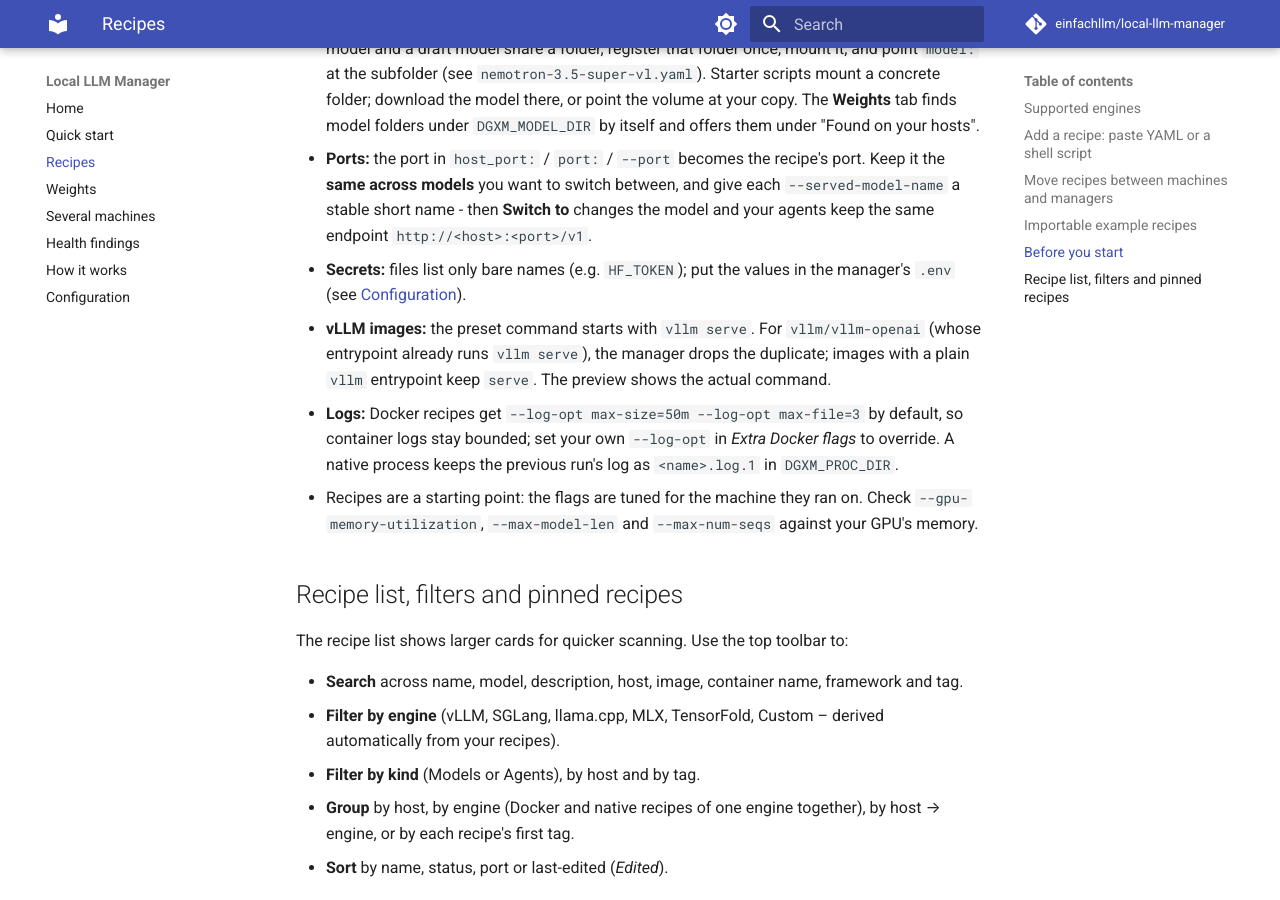
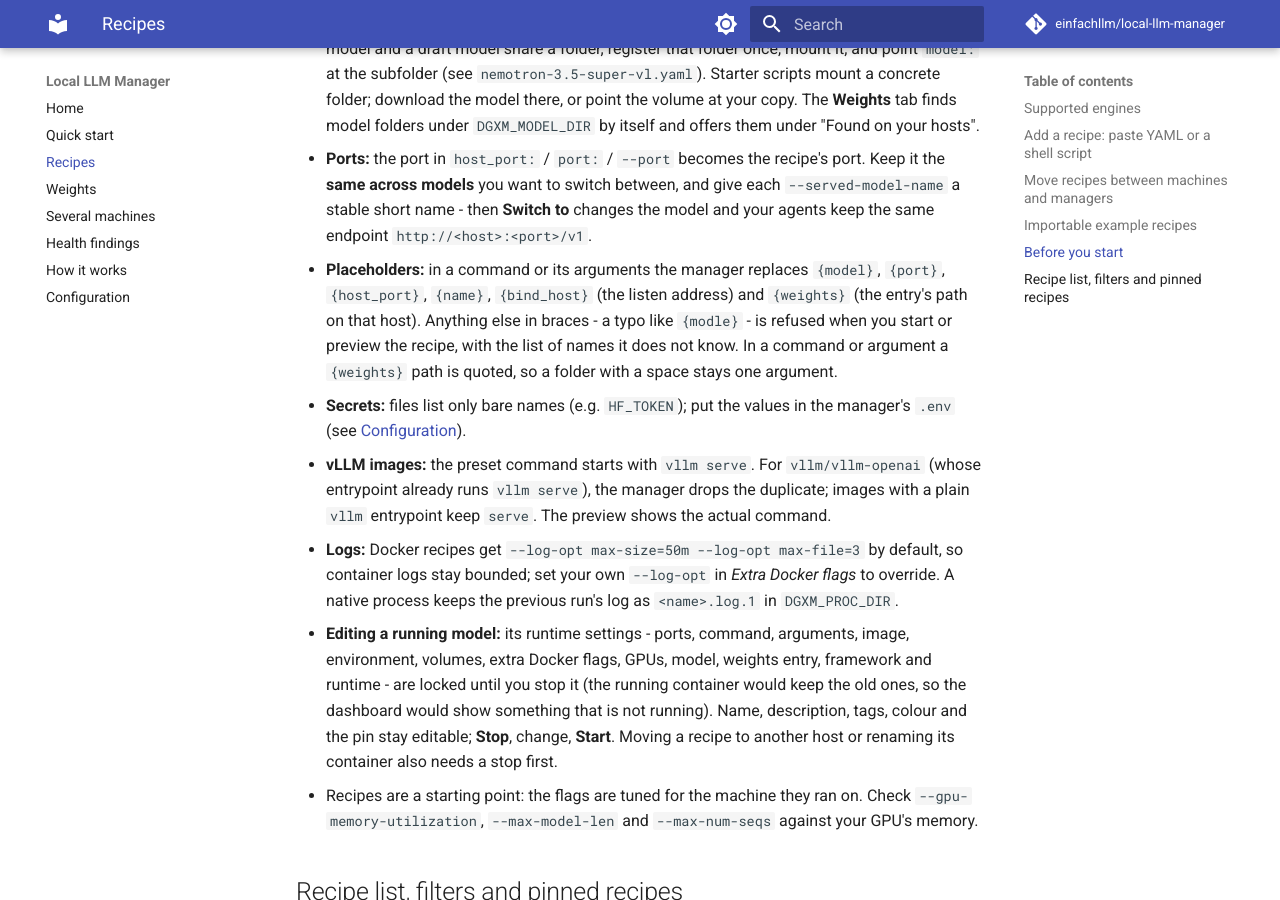
Before and after one commit to einfachllm/local-llm-manager, an MkDocs documentation site: the page built from docs/recipes.md, in a window 1280 px wide and 900 px high, scrolled down 4803 px. Built offline with MkDocs 1.6.1 and Material for MkDocs 9.7.7, drawn with Linux system fonts in a browser that asks for light colours; comment, search, counter and statistics services are not loaded; the version menu is left out.

```diff
--- a/docs/recipes.md
+++ b/docs/recipes.md
@@ -112,11 +112,21 @@ model on two engines as well: same weights entry, different image and port.
 
 - **Weights:** compact recipes name a registered entry (`weights:`). Create it in the **Weights** tab with the folder on each host that runs the recipe, or change the name in the file. If a main model and a draft model share a folder, register that folder once, mount it, and point `model:` at the subfolder (see `nemotron-3.5-super-vl.yaml`). Starter scripts mount a concrete folder; download the model there, or point the volume at your copy. The **Weights** tab finds model folders under `DGXM_MODEL_DIR` by itself and offers them under "Found on your hosts".
 - **Ports:** the port in `host_port:` / `port:` / `--port` becomes the recipe's port. Keep it the **same across models** you want to switch between, and give each `--served-model-name` a stable short name - then **Switch to** changes the model and your agents keep the same endpoint `http://<host>:<port>/v1`.
+- **Placeholders:** in a command or its arguments the manager replaces `{model}`, `{port}`, `{host_port}`,
+  `{name}`, `{bind_host}` (the listen address) and `{weights}` (the entry's path on that host). Anything
+  else in braces - a typo like `{modle}` - is refused when you start or preview the recipe, with the list
+  of names it does not know. In a command or argument a `{weights}` path is quoted, so a folder with a
+  space stays one argument.
 - **Secrets:** files list only bare names (e.g. `HF_TOKEN`); put the values in the manager's `.env` (see [Configuration](configuration.md)).
 - **vLLM images:** the preset command starts with `vllm serve`. For `vllm/vllm-openai` (whose entrypoint already runs `vllm serve`), the manager drops the duplicate; images with a plain `vllm` entrypoint keep `serve`. The preview shows the actual command.
 - **Logs:** Docker recipes get `--log-opt max-size=50m --log-opt max-file=3` by default, so container
   logs stay bounded; set your own `--log-opt` in *Extra Docker flags* to override. A native process
   keeps the previous run's log as `<name>.log.1` in `DGXM_PROC_DIR`.
+- **Editing a running model:** its runtime settings - ports, command, arguments, image, environment,
+  volumes, extra Docker flags, GPUs, model, weights entry, framework and runtime - are locked until you
+  stop it (the running container would keep the old ones, so the dashboard would show something that is
+  not running). Name, description, tags, colour and the pin stay editable; **Stop**, change, **Start**.
+  Moving a recipe to another host or renaming its container also needs a stop first.
 - Recipes are a starting point: the flags are tuned for the machine they ran on. Check `--gpu-memory-utilization`, `--max-model-len` and `--max-num-seqs` against your GPU's memory.
 
 ## Recipe list, filters and pinned recipes
```
Also changed, not shown: README.md (+10 -5 lines), docs/health.md (+3 -3 lines), docs/how-it-works.md (+1 -1 lines), docs/several-machines.md (+0 -2 lines), docs/weights.md (+7 -0 lines).
